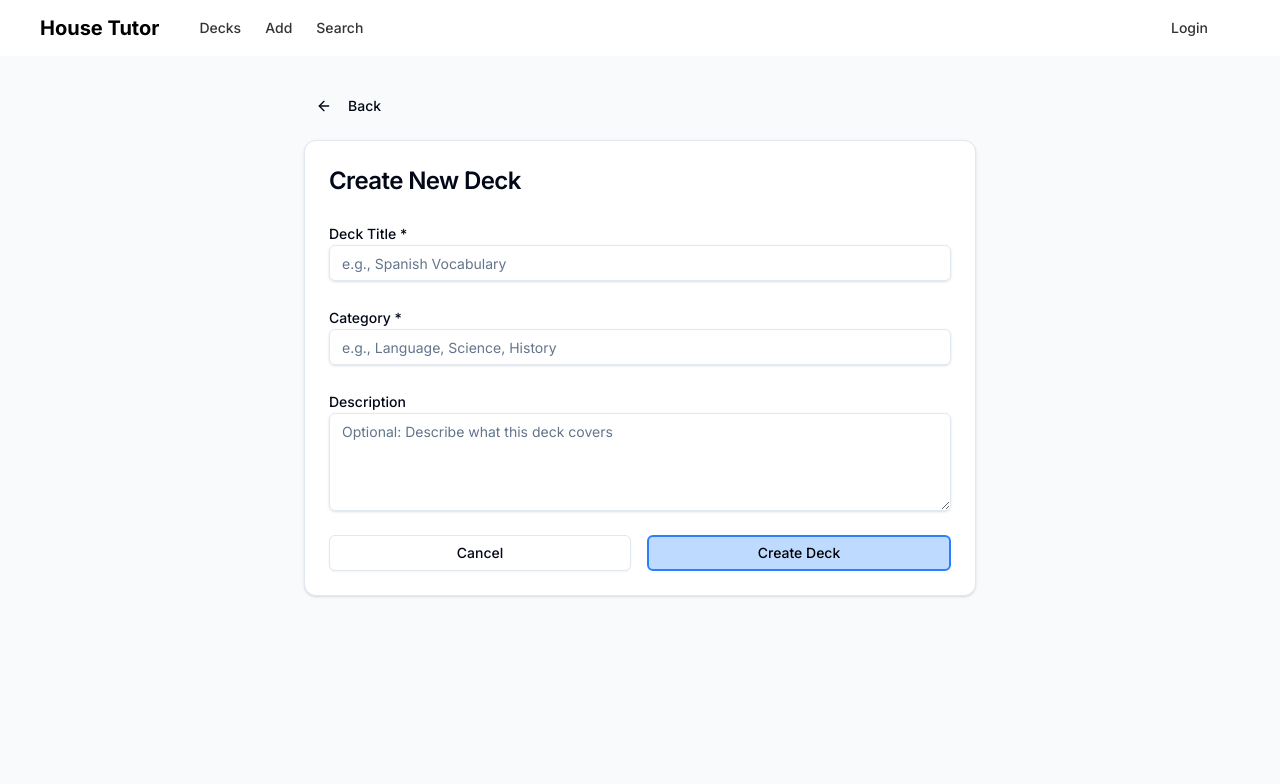
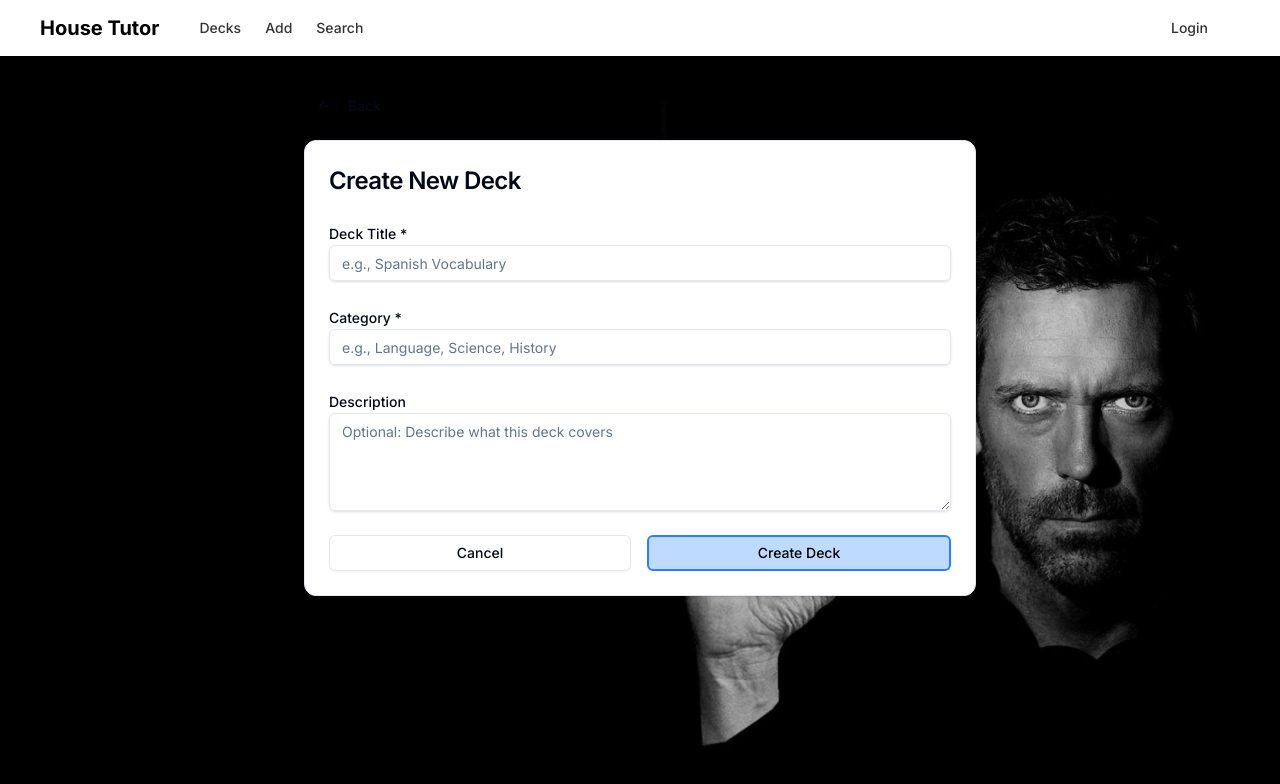
Before and after one commit to MunyinSam/HouseTutor, a Next.js app in the folder frontend/: page /decks/create in a window 1280 px wide. Shown: the top 784 px of the page. Built offline with nearby package versions, Linux system fonts and the light colour scheme; no server answers.

Commit message:
feat: update navigation links in Navbar and enhance CreateDeckPage with background image

```diff
--- a/frontend/src/app/decks/create/page.tsx
+++ b/frontend/src/app/decks/create/page.tsx
@@ -10,6 +10,7 @@ import { Button } from '@/components/ui/button';
 import { Textarea } from '@/components/ui/textarea';
 import { Label } from '@/components/ui/label';
 import { ArrowLeft, Loader2 } from 'lucide-react';
+import Image from 'next/image';
 
 export default function CreateDeckPage() {
 	const router = useRouter();
@@ -44,7 +45,16 @@ export default function CreateDeckPage() {
 	};
 
 	return (
-		<div className="min-h-screen p-8 bg-gray-50">
+		<div className="min-h-screen relative">
+			<Image
+				alt="House Tutor"
+				src="/house2.png"
+				fill
+				className="object-cover -z-10"
+				priority
+			/>
+			<div className="absolute inset-0 bg-black/10 -z-5"></div>
+			<div className="relative z-10 p-8">
 				<div className="max-w-2xl mx-auto">
 					<Button
 						variant="ghost"
@@ -68,7 +78,9 @@ export default function CreateDeckPage() {
 									<Input
 										id="title"
 										value={title}
-									onChange={(e) => setTitle(e.target.value)}
+										onChange={(e) =>
+											setTitle(e.target.value)
+										}
 										placeholder="e.g., Spanish Vocabulary"
 										required
 									/>
@@ -88,7 +100,9 @@ export default function CreateDeckPage() {
 								</div>
 
 								<div className="space-y-2">
-								<Label htmlFor="description">Description</Label>
+									<Label htmlFor="description">
+										Description
+									</Label>
 									<Textarea
 										id="description"
 										value={description}
@@ -125,5 +139,6 @@ export default function CreateDeckPage() {
 					</Card>
 				</div>
 			</div>
+		</div>
 	);
 }
--- a/frontend/src/app/decks/question/[id]/page.tsx
+++ b/frontend/src/app/decks/question/[id]/page.tsx
@@ -7,8 +7,9 @@ import {
 	X,
 	ChevronLeft,
 	ChevronRight,
+	ArrowLeft,
 } from 'lucide-react';
-import { useParams } from 'next/navigation';
+import { useParams, useRouter } from 'next/navigation';
 import { useGetQuestionsByDeckId, Question } from '@/services/question.service';
 import { Card, CardContent, CardHeader, CardTitle } from '@/components/ui/card';
 import { Input } from '@/components/ui/input';
@@ -28,6 +29,8 @@ export default function QuestionPage() {
 	const params = useParams();
 	const { id } = params;
 	const deckId = Number(id) || 0;
+
+	const router = useRouter();
 
 	const { data: questions, isLoading } = useGetQuestionsByDeckId(deckId);
 	const [answers, setAnswers] = useState<Record<number, QuestionAnswer>>({});
@@ -84,7 +87,15 @@ export default function QuestionPage() {
 	// --- Main Render ---
 	return (
 		<div className="min-h-screen p-8 bg-gray-50">
-			{/* The corrected header section */}
+			{/* The corrected header section */}{' '}
+			<Button
+				variant="ghost"
+				onClick={() => router.back()}
+				className="mb-4"
+			>
+				<ArrowLeft className="w-4 h-4 mr-2" />
+				Back to Decks
+			</Button>
 			<header className="mb-8">
 				<h1 className="text-3xl font-bold text-gray-900 flex items-center">
 					<MessageCircleQuestionMark className="w-8 h-8 mr-2 text-blue-600" />
@@ -105,7 +116,7 @@ export default function QuestionPage() {
 					<Checkbox
 						id="showAnswers"
 						checked={showAllAnswers}
-						onCheckedChange={(checked) =>
+						onCheckedChange={(checked: boolean) =>
 							setShowAllAnswers(checked as boolean)
 						}
 					/>
@@ -118,7 +129,6 @@ export default function QuestionPage() {
 				</div>
 			</header>
 			{/* --- */}
-
 			{/* Current Question Display */}
 			<div className="space-y-6">
 				{questions && questions.length > 0 ? (
@@ -384,7 +394,6 @@ export default function QuestionPage() {
 					</div>
 				)}
 			</div>
-
 			{/* Navigation Buttons */}
 			{questions && questions.length > 0 && (
 				<div className="flex justify-between items-center mt-8">
--- a/frontend/src/components/navbar.tsx
+++ b/frontend/src/components/navbar.tsx
@@ -49,7 +49,7 @@ export function Navbar() {
 						<Link href="/decks" className={linkClasses}>
 							Decks
 						</Link>
-						<Link href="/decks/add" className={linkClasses}>
+						<Link href="/decks/create" className={linkClasses}>
 							Add
 						</Link>
 						<Link href="/search" className={linkClasses}>
```
Lines whose indentation alone changed are shown as unchanged.
